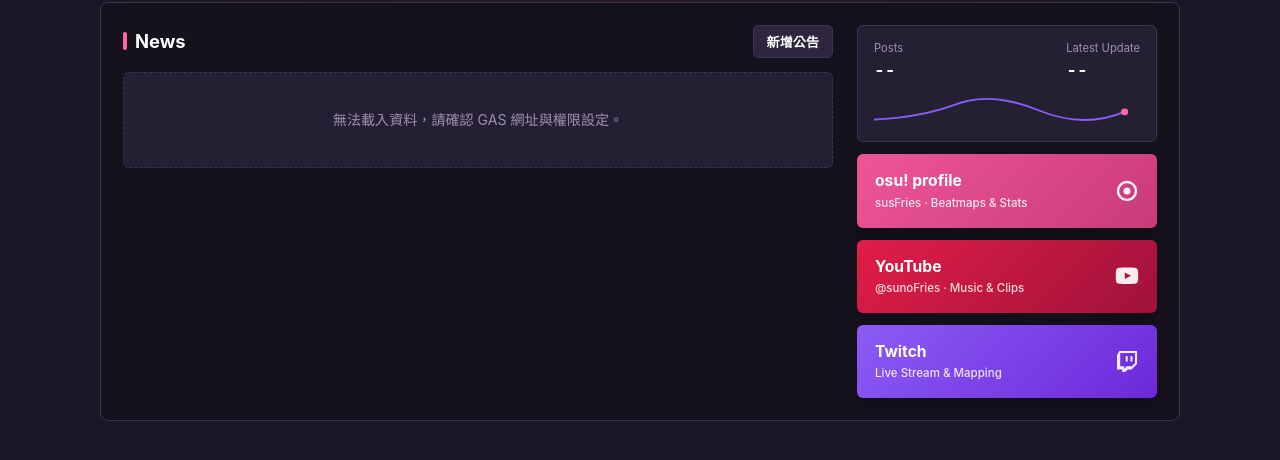
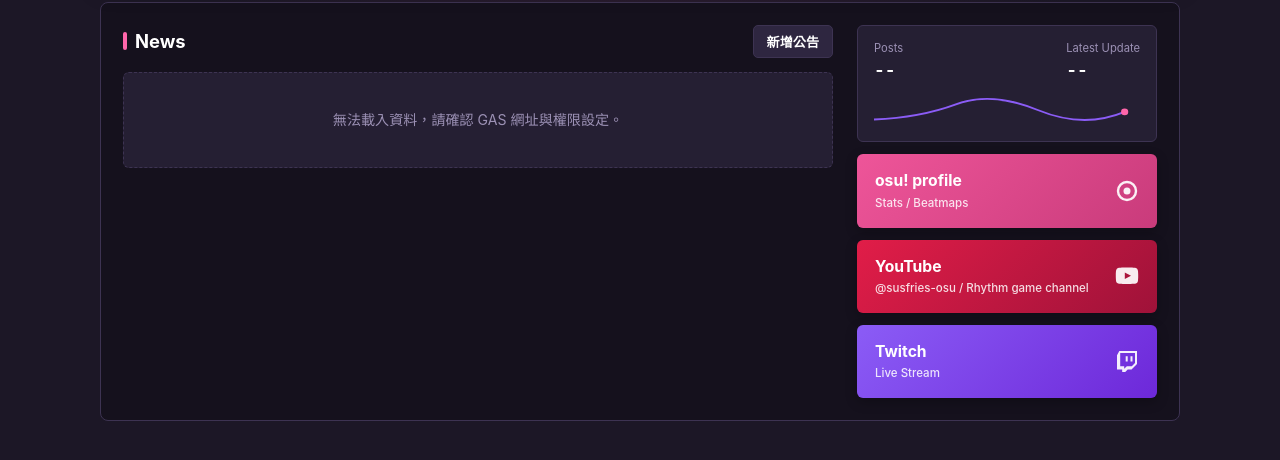
Before and after one commit to rein98111/susFries, a plain HTML site: page news_for_web.html in a window 1280 px wide. Shown: the part 154-614 px from the top of the page. Drawn offline with Linux system fonts and the light colour scheme; no server answers.

Commit message:
Update osu! profile and social media links

```diff
--- a/news_for_web.html
+++ b/news_for_web.html
@@ -560,7 +560,7 @@
       <a id="link-osu" class="osu-action-btn btn-osu-profile" href="https://osu.ppy.sh/" target="_blank" rel="noopener noreferrer">
         <div>
           <span>osu! profile</span>
-          <span class="osu-action-sub">susFries · Beatmaps &amp; Stats</span>
+          <span class="osu-action-sub">Stats / Beatmaps</span>
         </div>
         <svg viewBox="0 0 24 24" aria-hidden="true">
           <circle cx="12" cy="12" r="9" fill="none" stroke="currentColor" stroke-width="2.4"/>
@@ -571,7 +571,7 @@
       <a id="link-youtube" class="osu-action-btn btn-youtube" href="https://www.youtube.com/@sunoFries" target="_blank" rel="noopener noreferrer">
         <div>
           <span>YouTube</span>
-          <span class="osu-action-sub">@sunoFries · Music &amp; Clips</span>
+          <span class="osu-action-sub">@susfries-osu / Rhythm game channel</span>
         </div>
         <svg viewBox="0 0 24 24" aria-hidden="true">
           <path d="M23 7s-.2-1.6-.9-2.3c-.9-.9-1.9-.9-2.4-1C16.4 3.5 12 3.5 12 3.5s-4.4 0-7.7.2c-.5.1-1.5.1-2.4 1C1.2 5.4 1 7 1 7S.8 8.9.8 10.8v1.8c0 1.9.2 3.8.2 3.8s.2 1.6.9 2.3c.9.9 2.1.9 2.6 1 1.9.2 7.5.2 7.5.2s4.4 0 7.7-.2c.5-.1 1.5-.1 2.4-1 .7-.7.9-2.3.9-2.3s.2-1.9.2-3.8v-1.8C23.2 8.9 23 7 23 7zM9.8 15.1V8.4l6.2 3.4-6.2 3.3z"/>
@@ -581,7 +581,7 @@
       <a id="link-twitch" class="osu-action-btn btn-twitch" href="https://www.twitch.tv/" target="_blank" rel="noopener noreferrer">
         <div>
           <span>Twitch</span>
-          <span class="osu-action-sub">Live Stream &amp; Mapping</span>
+          <span class="osu-action-sub">Live Stream</span>
         </div>
         <svg viewBox="0 0 24 24" aria-hidden="true">
           <path d="M4.3 2L2 6.2v14.3h5.2V23h3l2.5-2.5h3.8L22 15V2H4.3zm15.7 12l-3.2 3.2h-5l-2.6 2.6v-2.6H5.2V4h14.8v10zM15.5 7.2h2v5.3h-2V7.2zm-4.8 0h2v5.3h-2V7.2z"/>
```
